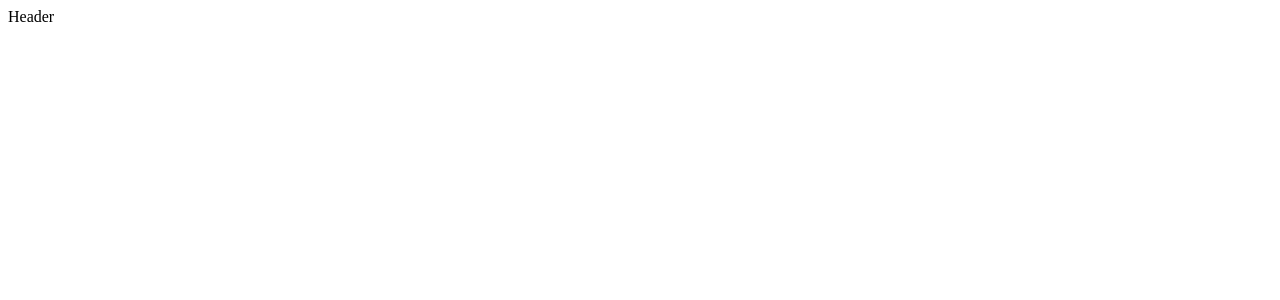
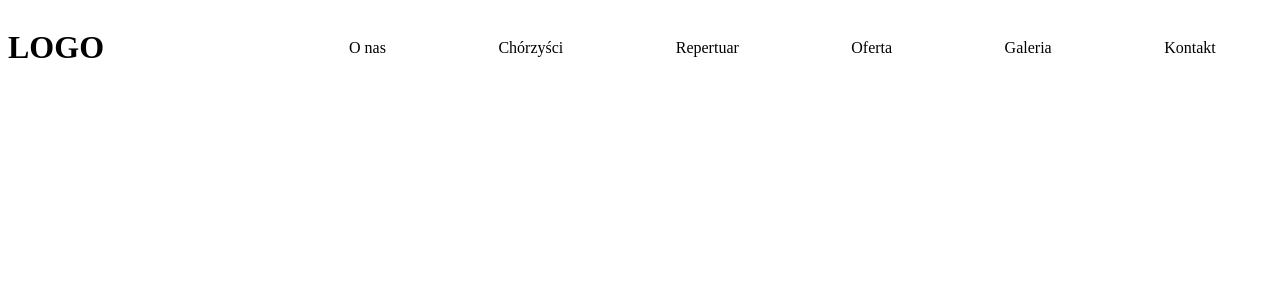
Before and after one commit to piotr-rajtar/ars-cameralis, a Vue app: page / in a window 1280 px wide. Shown: the top 300 px of the page. Built offline with nearby package versions, Linux system fonts and the light colour scheme.

Commit message:
Add navbar

```diff
--- a/src/App.vue
+++ b/src/App.vue
@@ -1,15 +1,15 @@
 <template>
   <div id="app">
-    <header-container />
+    <nav-bar />
   </div>
 </template>
 
 <script lang="ts">
 import { Component, Vue } from 'vue-property-decorator';
-import headerContainer from './components/headerContainer/headerContainer.vue';
+import NavBar from './components/NavBar.vue';
 
-@Component({ components: { headerContainer } })
+@Component({ components: { NavBar } })
 export default class App extends Vue {}
 </script>
 
-<style lang="scss"></style>
+<style lang="scss" module="style"></style>
--- /dev/null
+++ b/src/components/NavBar.vue
@@ -0,0 +1,40 @@
+<template>
+  <header :class="style.container">
+    <h1 :class="style.logo">LOGO</h1>
+    <ul :class="style.navLinks">
+      <li>O nas</li>
+      <li>Chórzyści</li>
+      <li>Repertuar</li>
+      <li>Oferta</li>
+      <li>Galeria</li>
+      <li>Kontakt</li>
+    </ul>
+  </header>
+</template>
+
+<script lang="ts">
+import { Component, Vue } from 'vue-property-decorator';
+
+@Component({})
+export default class NavBar extends Vue {}
+</script>
+
+<style lang="scss" module="style">
+.container {
+  display: flex;
+  justify-content: space-around;
+}
+
+.logo {
+  display: inline;
+  flex: 20%;
+}
+
+.navLinks {
+  list-style-type: none;
+  display: inline-flex;
+  justify-content: space-around;
+  align-items: center;
+  flex: 80%;
+}
+</style>
--- a/src/components/headerContainer/headerContainer.vue
+++ /dev/null
@@ -1,12 +0,0 @@
-<template>
-  <header>Header</header>
-</template>
-
-<script lang="ts">
-import { Component, Vue } from 'vue-property-decorator';
-
-@Component({})
-export default class headerContainer extends Vue {}
-</script>
-
-<style lang="scss" module="style"></style>
--- a/vue.config.js
+++ b/vue.config.js
@@ -1,13 +1,12 @@
 module.exports = {
   css: {
-    extract: false,
-    modules: false,
+    requireModuleExtension: true,
     loaderOptions: {
       scss: {
         modules: {
           localIdentName: '[name]-[hash]',
         },
-        localsConvention: 'camelCase',
+        localsConvention: 'camelCaseOnly',
       },
     },
   },
```
Also changed, not shown: src/scss/mixins.scss (added), src/scss/variables.scss (added).
